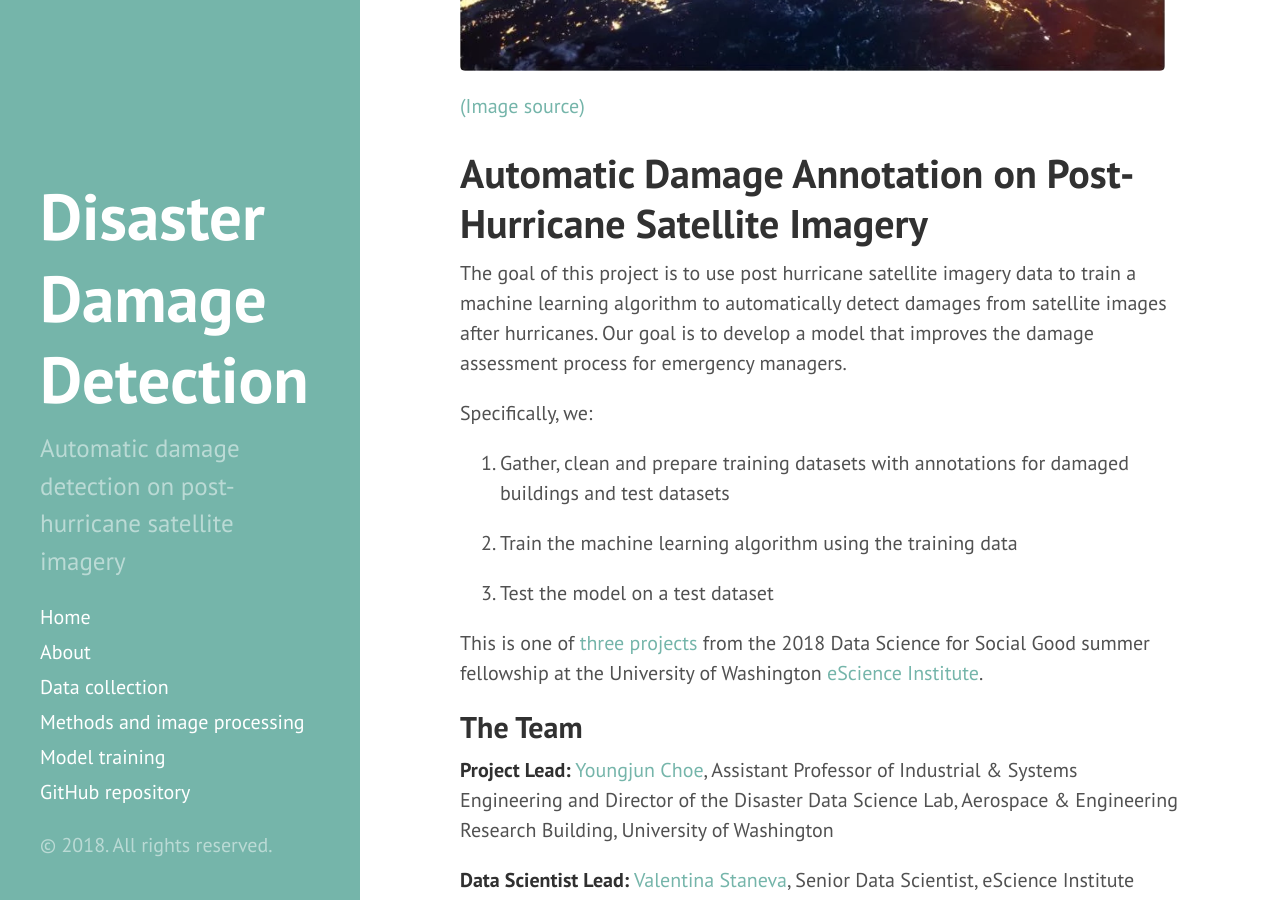
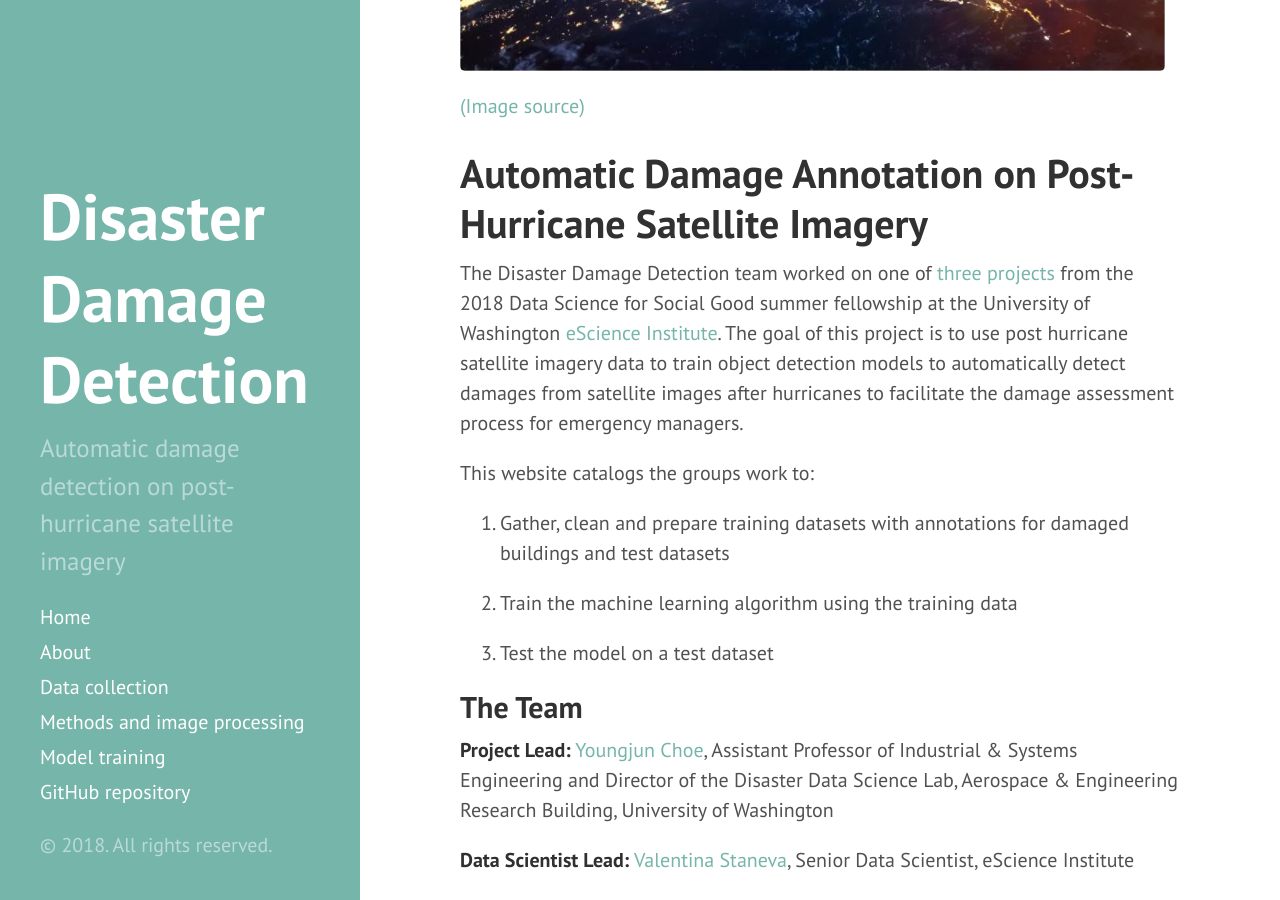
Before and after one commit to DDS-Lab/disaster-damage-detection, a Jekyll site: the page built from index.md, in a window 1280 px wide and 900 px high, scrolled down 404 px. Built offline with Jekyll 4.4.1, drawn with Linux system fonts in a browser that asks for light colours.

Commit message:
Update index.md

```diff
--- a/index.md
+++ b/index.md
@@ -7,23 +7,15 @@ layout: default
 
 # Automatic Damage Annotation on Post-Hurricane Satellite Imagery
 
-The goal of this project is to use post hurricane satellite imagery data to
-train a machine learning algorithm to automatically detect damages from
-satellite images after hurricanes. Our goal is to develop a model that improves
-the damage assessment process for emergency managers.
+The Disaster Damage Detection team worked on one of [three projects](http://escience.washington.edu/2018-data-science-for-social-good-projects/) from the 2018 Data Science for Social Good summer fellowship at the University of Washington [eScience Institute](http://escience.washington.edu/). The goal of this project is to use post hurricane satellite imagery data to train object detection models to automatically detect damages from satellite images after hurricanes to facilitate the damage assessment process for emergency managers.
 
-Specifically, we:
+This website catalogs the groups work to:
 
-1. Gather, clean and prepare training datasets with annotations for damaged buildings and test datasets
+1.    Gather, clean and prepare training datasets with annotations for damaged buildings and test datasets
 
-2. Train the machine learning algorithm using the training data
+2.    Train the machine learning algorithm using the training data
 
-3. Test the model on a test dataset
-
-This is one of
-[three projects](http://escience.washington.edu/2018-data-science-for-social-good-projects/)
-from the 2018 Data Science for Social Good summer fellowship at the University
-of Washington [eScience Institute](http://escience.washington.edu/).
+3.    Test the model on a test dataset
 
 ## The Team
 
```
